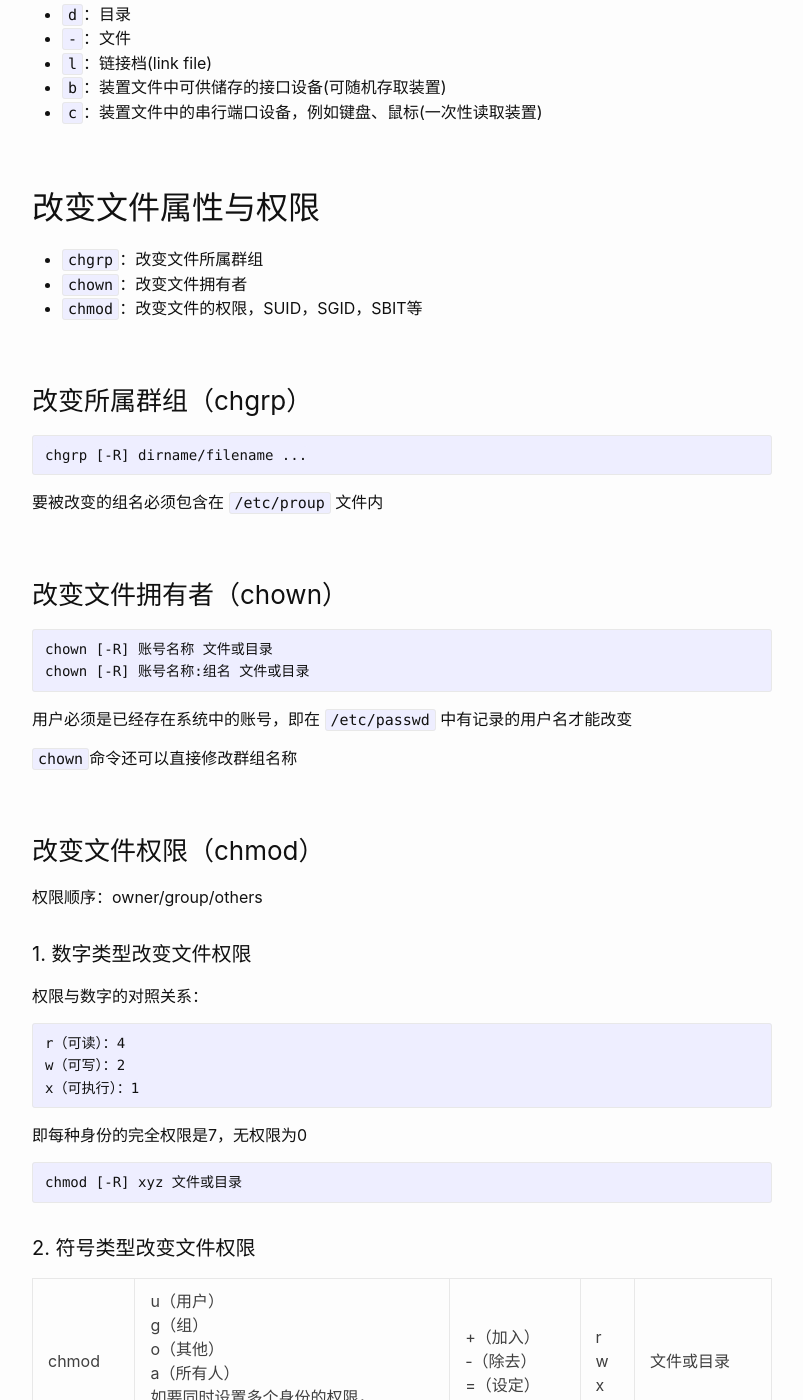
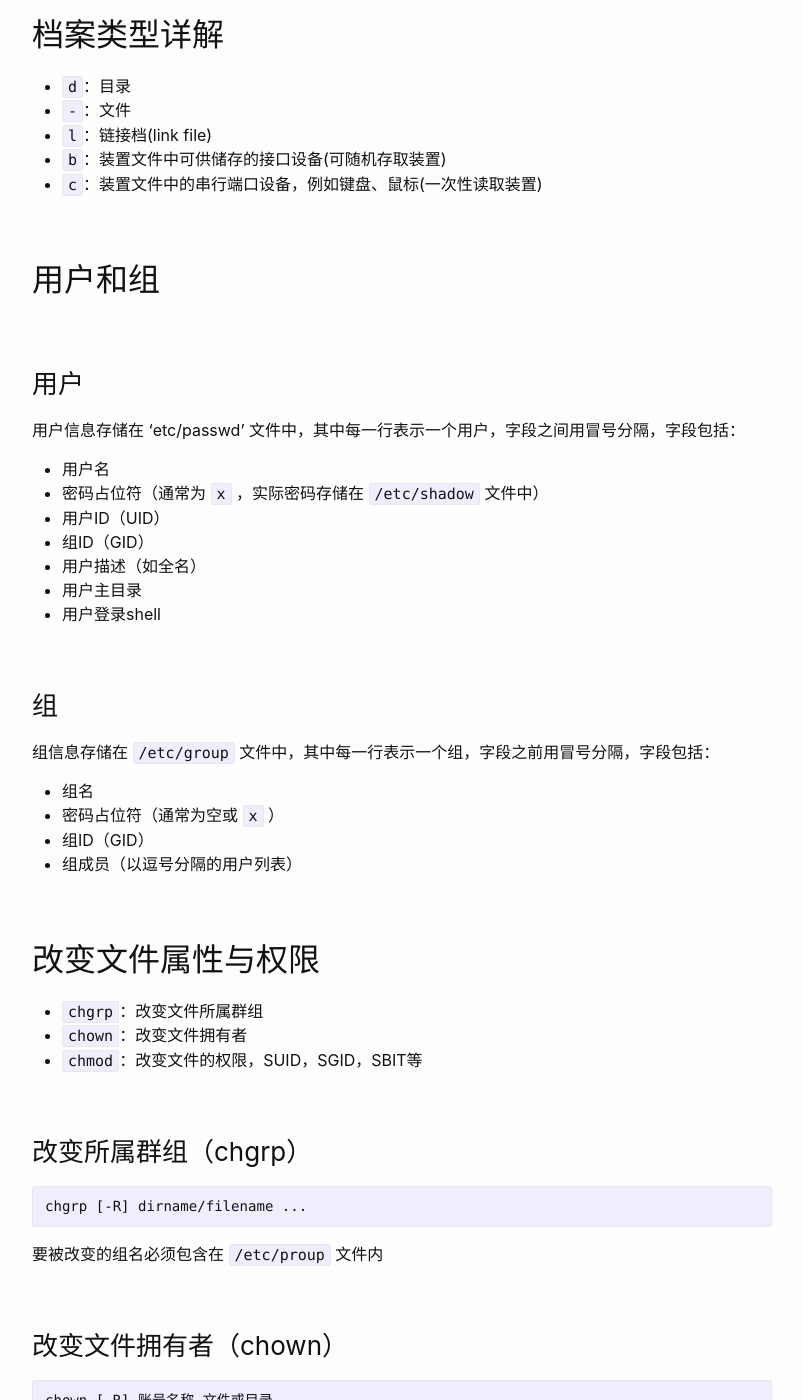
Before and after one commit to raoyi/raoyi.github.io, a Jekyll site: the page built from _posts/2020-01-02-linux-file.md, in a window 1280 px wide and 1400 px high, scrolled down 1198 px. Shown: the whole window, without its empty margins (238-1041 px from the left). Built offline with Jekyll 4.4.1, drawn with Linux system fonts in a browser that asks for light colours; some of the changed text lies outside the part shown.

Commit message:
Update 2020-01-02-linux-file.md

```diff
--- a/_posts/2020-01-02-linux-file.md
+++ b/_posts/2020-01-02-linux-file.md
@@ -17,6 +17,29 @@ tags:   Linux
 - `l`：链接档(link file)
 - `b`：装置文件中可供储存的接口设备(可随机存取装置)
 - `c`：装置文件中的串行端口设备，例如键盘、鼠标(一次性读取装置)
+
+## 用户和组
+
+### 用户
+
+用户信息存储在 'etc/passwd' 文件中，其中每一行表示一个用户，字段之间用冒号分隔，字段包括：
+
+- 用户名
+- 密码占位符（通常为 `x` ，实际密码存储在 `/etc/shadow` 文件中）
+- 用户ID（UID）
+- 组ID（GID）
+- 用户描述（如全名）
+- 用户主目录
+- 用户登录shell
+
+### 组
+
+组信息存储在 `/etc/group` 文件中，其中每一行表示一个组，字段之前用冒号分隔，字段包括：
+
+- 组名
+- 密码占位符（通常为空或 `x` ）
+- 组ID（GID）
+- 组成员（以逗号分隔的用户列表）
 
 ## 改变文件属性与权限
 
```
Also changed, not shown: other parts of _posts/2020-01-02-linux-file.md (+1 -1 lines).
